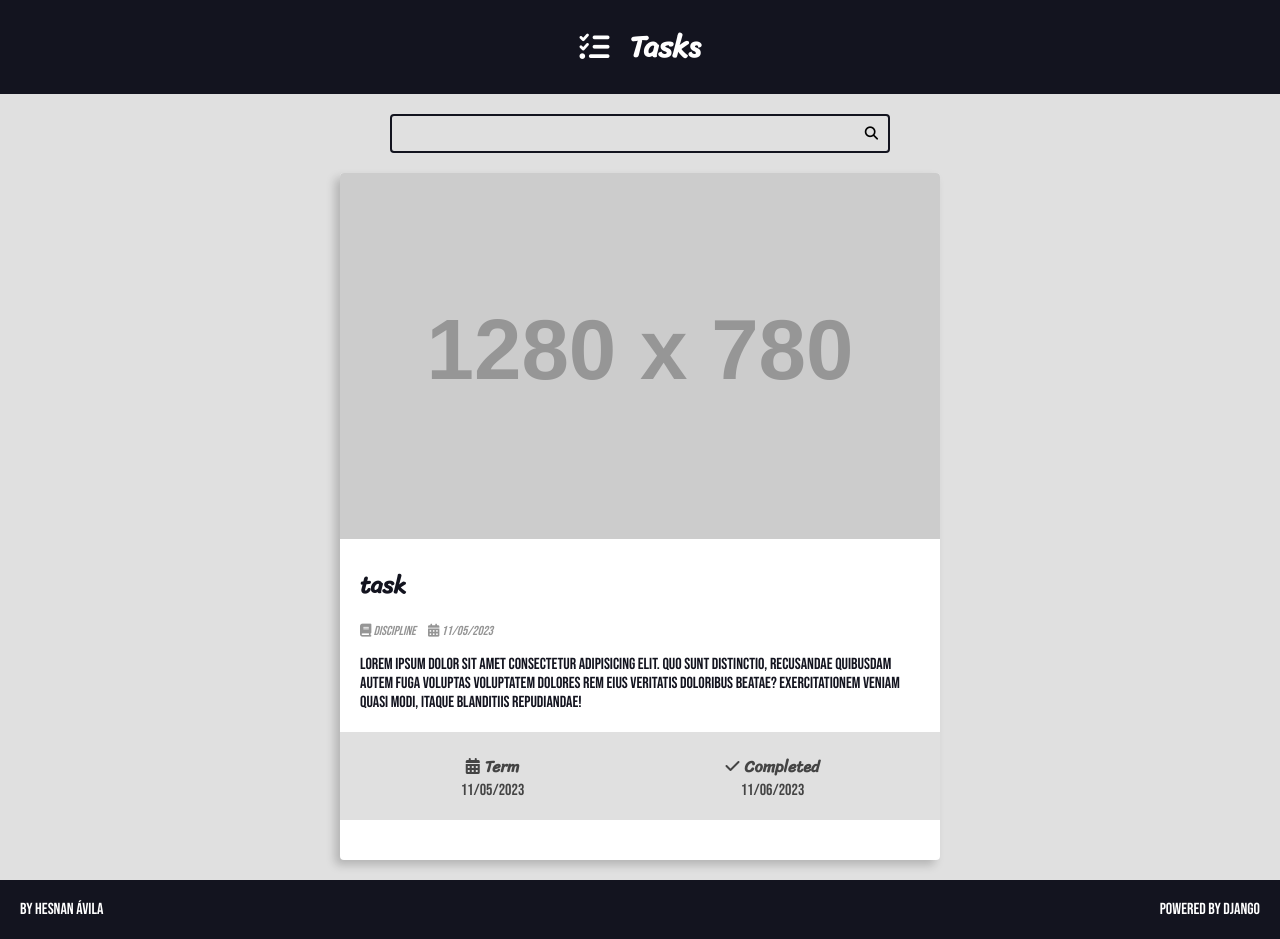
After one commit to avilahesnan/manager, a Django app: page /tasks/1/ in a window 1280 px wide. The commit adds this page. Run offline with Django 4.2, Linux system fonts and the light colour scheme; grey boxes labelled with a size stand in for pictures from a placeholder-image service; some libraries are stand-ins or nearby versions.

Commit message:
new file: detail

```diff
--- /dev/null
+++ b/base_templates/global/base.html
@@ -0,0 +1,11 @@
+{% include 'tasks/partials/head.html' %}
+<body>
+    {% include 'tasks/partials/header.html' %}
+    {% include 'tasks/partials/search.html' %}
+
+    <main class="main-content-container">
+        {% block content %}{% endblock content %}
+    </main>
+    {% include 'tasks/partials/footer.html' %}
+</body>
+</html>
--- a/manager/settings.py
+++ b/manager/settings.py
@@ -119,7 +119,7 @@ USE_TZ = True
 # https://docs.djangoproject.com/en/4.2/howto/static-files/
 
 STATIC_URL = 'static/'
-STATICFILES = [
+STATICFILES_DIRS = [
     BASE_DIR / 'base_static',
 ]
 STATIC_ROOT = BASE_DIR / 'static'
--- a/static/tasks/css/style.css
+++ b/static/tasks/css/style.css
@@ -133,8 +133,7 @@ h6 {
     background: var(--color-white);
 }
 
-.search-form:focus-within,
-.search-button {
+.search-form:focus-within .search-button {
     color: var(--color-primary);
 }
 
@@ -164,6 +163,12 @@ h6 {
 
 .task-list-item {
     max-width: 40rem;
+    max-height: 60rem;
+}
+
+.task-list-item a {
+    text-decoration: none;
+    color: var(--color-primary-dark);
 }
 
 .task-list-item:hover {
@@ -190,6 +195,8 @@ h6 {
 .task-subject {
     padding: var(--spacing-gutter-medium);
     padding-top: 1.5rem;
+    max-height: 10rem;
+    overflow: hidden;
 }
 
 .task-meta-container {
@@ -220,13 +227,27 @@ h6 {
     background: var(--color-primary-dark);
     color: var(--color-white);
     text-align: center;
-    text-decoration: none;
     padding: 1.4rem var(--spacing-gutter-medium);
     transition: all 300ms ease-in-out;
 }
 
 .task-footer a:hover {
     filter: brightness(1.3);
+}
+
+.main-content-detail .task-list-item {
+    max-width: 60rem;
+    max-height: fit-content;
+    margin: 0 auto;
+}
+
+.main-content-detail .task-list-item:hover {
+    transform: scale(1);
+    box-shadow: -5px 5px 10px rgba(0, 0, 0, 0.2);
+}
+
+.task-description {
+    padding: var(--spacing-gutter-medium);
 }
 
 .main-footer {
--- /dev/null
+++ b/tasks/templates/tasks/pages/task-view.html
@@ -0,0 +1,7 @@
+{% extends 'global/base.html' %}
+
+{% block content %}
+<div class="main-content main-content-detail container">
+    {% include 'tasks/partials/task.html' %}
+</div>
+{% endblock content %}
--- a/tasks/templates/tasks/partials/head.html
+++ b/tasks/templates/tasks/partials/head.html
@@ -17,6 +17,7 @@
     <link rel="preconnect" href="https://fonts.googleapis.com">
     <link rel="preconnect" href="https://fonts.gstatic.com" crossorigin>
     <link href="https://fonts.googleapis.com/css2?family=Bebas+Neue&family=Sriracha&display=swap" rel="stylesheet">
+    <link rel="stylesheet" href="{% static 'global/css/global-style.css' %}">
     <link rel="stylesheet" href="{% static 'tasks/css/style.css' %}">
     <title>Home</title>
 </head>
--- a/tasks/templates/tasks/partials/header.html
+++ b/tasks/templates/tasks/partials/header.html
@@ -1,7 +1,7 @@
 <header class="main-header-container">
     <div class="main-header container">
         <h1>
-            <a class="main-logo" href="/">
+            <a class="main-logo" href="{% url 'tasks:index' %}">
                 <i class="fa-solid fa-list-check main-logo-icon"></i>
                 <span>Tasks</span>
             </a>
--- a/tasks/templates/tasks/partials/task.html
+++ b/tasks/templates/tasks/partials/task.html
@@ -3,7 +3,9 @@
         <img src="https://placehold.co/1280x780.png/#269fe6" alt="task">
     </div>
     <div class="task-name-container">
-        <h2 class="task-name">tasks</h2>
+        <a href="{% url 'tasks:task' 1 %}">
+            <h2 class="task-name">task</h2>
+        </a>
     </div>
     <div class="task-author">
         <span class="task-author-item"><i class="fa-solid fa-book"></i>
@@ -14,7 +16,13 @@
         </span>
     </div>
     <div class="task-subject">
-        <p>skafkfndnfkjad bdkgnajdngadkgnad  fnkajnfkafakfka</p>
+        <a href="{% url 'tasks:task' 1 %}">
+            <p>
+                Lorem ipsum dolor sit amet consectetur adipisicing elit. Quo sunt distinctio, recusandae quibusdam autem
+                fuga voluptas voluptatem dolores rem eius veritatis doloribus beatae? Exercitationem veniam quasi modi,
+                itaque blanditiis repudiandae!
+            </p>
+        </a>
     </div>
     <div class="task-meta-container">
         <div class="task-meta task-term">
@@ -36,10 +44,15 @@
             {% endcomment %}
         </div>
     </div>
-    <footer class="task-footer">
-        <a href="" class="task-description button button-dark button-full-width">
-            <i class="fa-solid fa-eye"></i>
-            <span>Description</span>
-        </a>
-    </footer>
+    {% if is_detail_page is not True %}
+        <footer class="task-footer">
+            <a href="#" class="button button-dark button-full-width">
+                <i class="fa-solid fa-pen-to-square"></i>
+                <span>Edit</span>
+            </a>
+        </footer>
+    {% endif %}
+    {% if is_detail_page is True %}
+        <div class="task-description"></div>
+    {% endif %}
 </div>
--- a/tasks/urls.py
+++ b/tasks/urls.py
@@ -1,7 +1,9 @@
 from django.urls import path
-from tasks.views import index
+from . import views
 
+app_name = 'tasks'
 
 urlpatterns = [
-    path('', index, name='index'),
+    path('', views.index, name='index'),
+    path('tasks/<int:id>/', views.task, name='task'),
 ]
--- a/tasks/views.py
+++ b/tasks/views.py
@@ -3,3 +3,9 @@ from django.shortcuts import render
 
 def index(request):
     return render(request, 'tasks/pages/index.html')
+
+
+def task(request, id):
+    return render(request, 'tasks/pages/task-view.html', context={
+        'is_detail_page': True,
+    })
```
Also changed, not shown: tasks/static/tasks/css/style.css (+24 -3 lines), tasks/templates/tasks/pages/index.html (+11 -12 lines), static/global/css/global-style.css (added).
